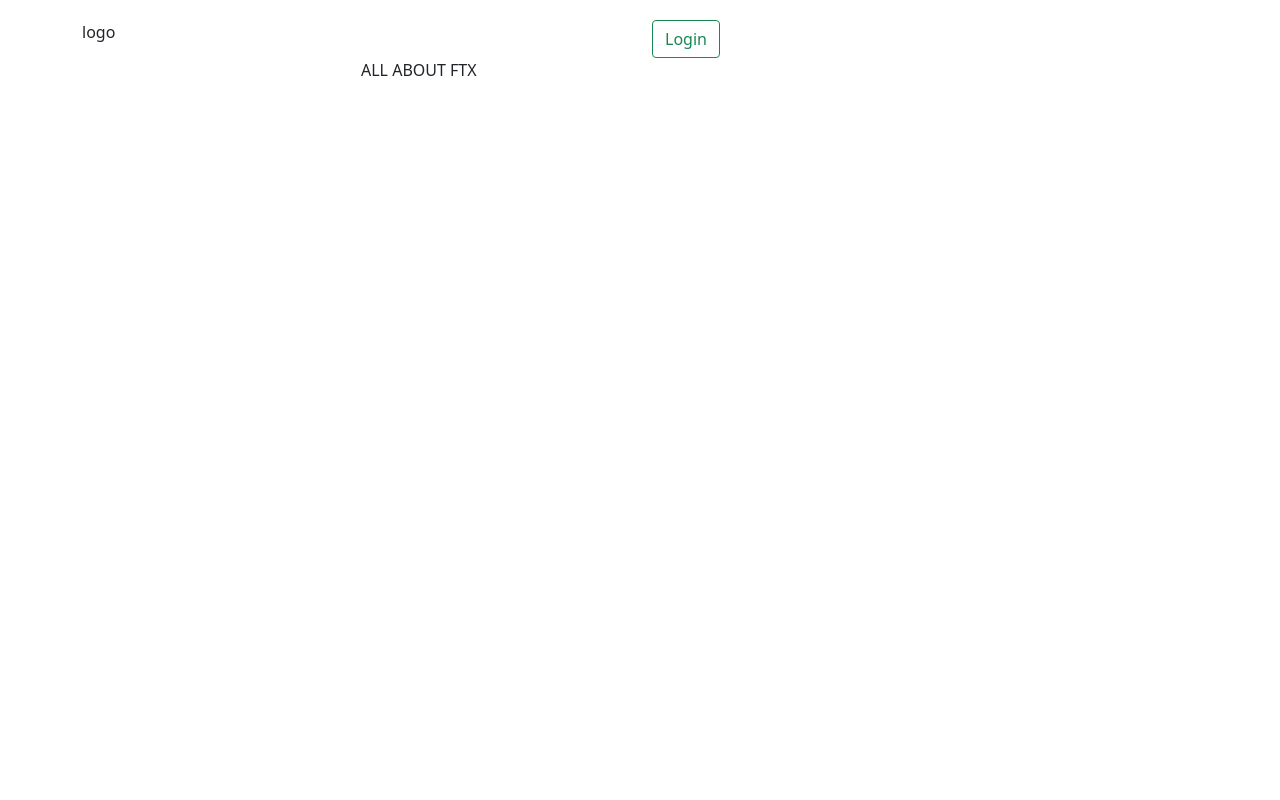
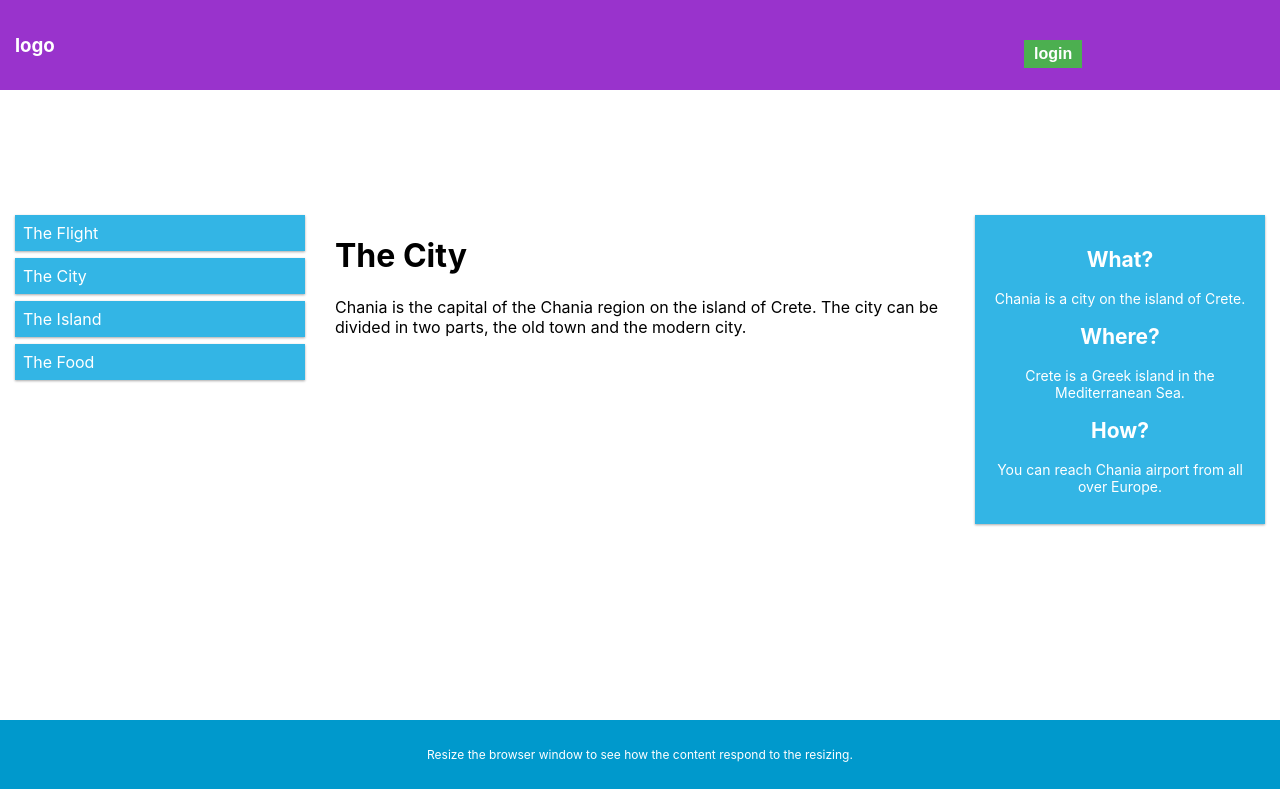
Before and after one commit to enebret/new_ftx, a React (Create React App) app: page / in a window 1280 px wide. Built offline with nearby package versions, Linux system fonts and the light colour scheme.

Commit message:
clarity on css files

```diff
--- a/package.json
+++ b/package.json
@@ -3,6 +3,9 @@
   "version": "0.1.0",
   "private": true,
   "dependencies": {
+    "@emotion/react": "^11.8.2",
+    "@emotion/styled": "^11.8.1",
+    "@mui/material": "^5.5.1",
     "@testing-library/jest-dom": "^5.16.2",
     "@testing-library/react": "^12.1.4",
     "@testing-library/user-event": "^13.5.0",
--- a/public/index.html
+++ b/public/index.html
@@ -3,7 +3,7 @@
   <head>
     <meta charset="utf-8" />
     <link rel="icon" href="%PUBLIC_URL%/favicon.ico" />
-    <meta name="viewport" content="width=device-width, initial-scale=1" />
+    <meta name="viewport" content="initial-scale=1, width=device-width" />
     <meta name="theme-color" content="#000000" />
     <meta
       name="description"
--- a/src/App.css
+++ b/src/App.css
@@ -2,9 +2,131 @@
   text-align: center;
 }
 
+
 .App-logo {
   height: 40vmin;
   pointer-events: none;
+}
+* {
+  box-sizing: border-box;
+}
+
+.row::after {
+  content: "";
+  clear: both;
+  display: table;
+}
+.pow {
+  position: absolute;
+  top: 200px;
+}
+[class*="col-"] {
+  float: left;
+  padding: 15px;
+}
+
+html {
+  font-family: "Lucida Sans", sans-serif;
+}
+
+
+button {
+  position: absolute;
+  top: 40px;
+  left: 80%;
+  background-color: #4CAF50; /* Green */
+  border: none;
+  color: white;
+  padding: 5px 10px;
+  text-align: center;
+  text-decoration-thickness: none;
+  display: inline-block;
+  font-size: 16px;
+  font-weight: bold;
+}
+h3 {
+  text-align: left;
+
+}
+.header {
+  background-color: #9933cc;
+  color: #ffffff;
+  padding: 15px;
+}
+
+.menu ul {
+  list-style-type: none;
+  margin: 0;
+  padding: 0;
+}
+
+.menu li {
+  padding: 8px;
+  margin-bottom: 7px;
+  background-color: #33b5e5;
+  color: #ffffff;
+  box-shadow: 0 1px 3px rgba(0,0,0,0.12), 0 1px 2px rgba(0,0,0,0.24);
+}
+
+.menu li:hover {
+  background-color: #0099cc;
+}
+
+.aside {
+  background-color: #33b5e5;
+  padding: 15px;
+  color: #ffffff;
+  text-align: center;
+  font-size: 14px;
+  box-shadow: 0 1px 3px rgba(0,0,0,0.12), 0 1px 2px rgba(0,0,0,0.24);
+}
+
+.footer {
+  background-color: #0099cc;
+  color: #ffffff;
+  text-align: center;
+  font-size: 12px;
+  padding: 15px;
+  position: fixed;
+  top: 90%;
+  width: 100%;
+}
+
+/* For mobile phones: */
+[class*="col-"] {
+  width: 100%;
+}
+
+@media only screen and (min-width: 600px) {
+  /* For tablets: */
+  .col-s-1 {width: 8.33%;}
+  .col-s-2 {width: 16.66%;}
+  .col-s-3 {width: 25%;}
+  .col-s-4 {width: 33.33%;}
+  .col-s-5 {width: 41.66%;}
+  .col-s-6 {width: 50%;}
+  .col-s-7 {width: 58.33%;}
+  .col-s-8 {width: 66.66%;}
+  .col-s-9 {width: 75%;}
+  .col-s-10 {width: 83.33%;}
+  .col-s-11 {width: 91.66%;}
+  .col-s-12 {width: 100%;}
+}
+
+@media only screen and (min-width: 768px) {
+  /* For desktop: */
+  .col-1 {width: 8.33%;}
+  .col-2 {width: 16.66%;}
+  .col-3 {width: 25%;}
+  .col-4 {width: 33.33%;}
+  .col-5 {width: 41.66%;}
+  .col-6 {width: 50%;}
+  .col-7 {width: 58.33%;}
+  .col-8 {width: 66.66%;}
+  .col-9 {width: 75%;}
+  .col-10 {width: 83.33%;}
+  .col-11 {width: 91.66%;}
+  .col-12 {width: 100%;}
 }
 
 @media (prefers-reduced-motion: no-preference) {
@@ -13,13 +135,7 @@
   }
 }
 
-.top {
- margin-top: 20px;
-}
-.center-page {
-  margin: auto;
-  width: 50%;
-}
+
 
 .App-header {
   background-color: #282c34;
--- a/src/App.js
+++ b/src/App.js
@@ -1,11 +1,5 @@
-import React, {Component} from 'react'
+import * as React from 'react';
 import './App.css';
-import Nav from 'react-bootstrap/Nav'
-import Button from 'react-bootstrap/Button';
-import 'bootstrap/dist/css/bootstrap.min.css';
-import Container from 'react-bootstrap/Container'
-import Row from 'react-bootstrap/Row'
-import Col from 'react-bootstrap/Col'
 //errors are due to js file extension
 
 function App() {
@@ -13,29 +7,45 @@
 
   return (
     <div>
-    <Container>
-  <div class='top'>
-  <Row>
-    <Col>logo</Col>
-    <Col>
-    <Button variant="outline-success">Login</Button>
-    </Col>
-  </Row>
+    <div class="header">
+  <div class ='chania'>
+  <a href='login link'><button type="button">login</button></a>
   </div>
-</Container>
-<Container>
-  <div class='center-page'>
-   <Row className="justify-content-md-center">
-   <p>ALL ABOUT FTX</p>
-   </Row>
+  <h3>logo</h3>
+</div>
+
+<div class="pow">
+  <div class="col-3 col-s-3 menu">
+    <ul>
+      <li>The Flight</li>
+      <li>The City</li>
+      <li>The Island</li>
+      <li>The Food</li>
+    </ul>
   </div>
-</Container>
-<Container>
-  <div class='table'>
 
+  <div class="col-6 col-s-9">
+    <h1>The City</h1>
+    <p>Chania is the capital of the Chania region on the island of Crete. The city can be divided in two parts, the old town and the modern city.</p>
   </div>
-</Container>
+
+  <div class="col-3 col-s-12">
+    <div class="aside">
+      <h2>What?</h2>
+      <p>Chania is a city on the island of Crete.</p>
+      <h2>Where?</h2>
+      <p>Crete is a Greek island in the Mediterranean Sea.</p>
+      <h2>How?</h2>
+      <p>You can reach Chania airport from all over Europe.</p>
+    </div>
+  </div>
 </div>
+
+<div class="footer">
+  <p>Resize the browser window to see how the content respond to the resizing.</p>
+</div>
+
+    </div>
   );
 }
 
--- a/src/components/header.js
+++ b/src/components/header.js
@@ -1,5 +1,3 @@
 //banner bg, logo on the left, login on the right
 
-import './App.css';
-import 'bootstrap/dist/css/bootstrap.min.css';
-import Nav from 'react-bootstrap/Nav';
+import './components/login.css';
```
Also changed, not shown: .txt, src/components/login.css (added), 1 other file (tests, documents, lock files or other folders).
